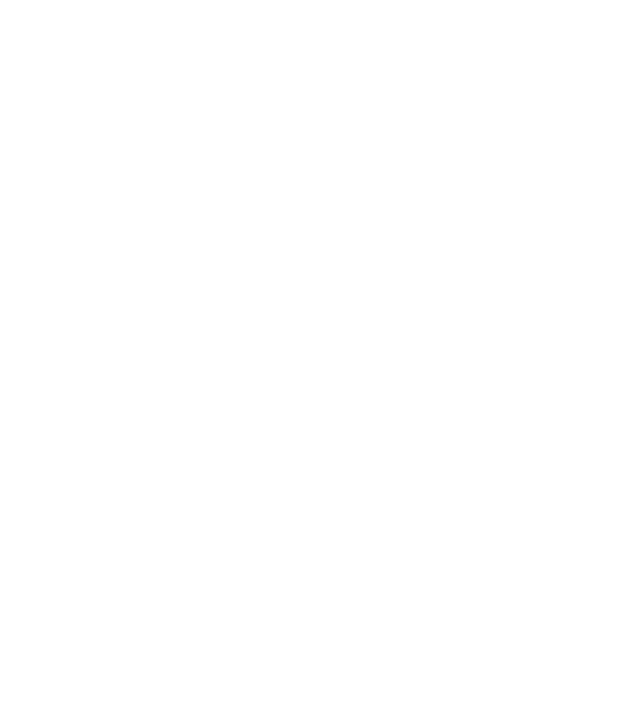
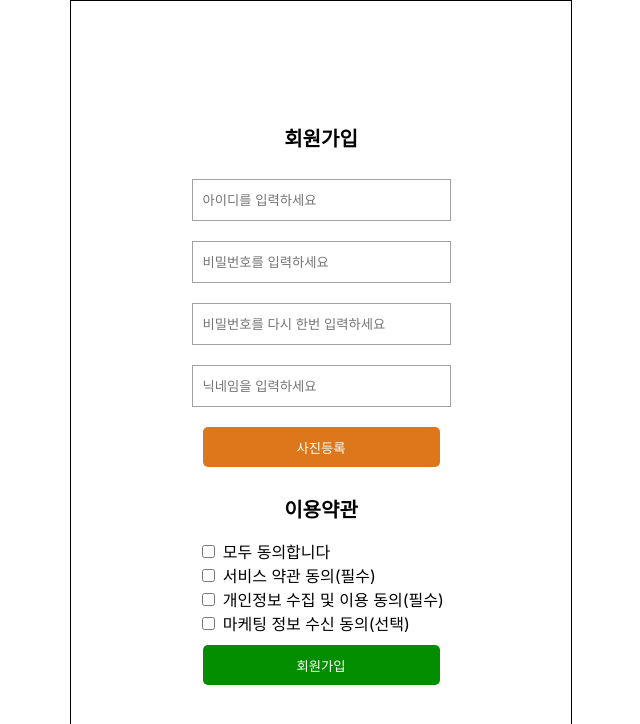
Before and after one commit to hyerriimm/Final_Project, a React (Create React App) app: page /signup in a window 1280 px wide. Shown: the top 724 px of the page, without its empty margins (319-959 px from the left). Built offline with nearby package versions, Linux system fonts and the light colour scheme.

Commit message:
회원가입 뷰작업

```diff
--- a/src/pages/signup/SignupPg.jsx
+++ b/src/pages/signup/SignupPg.jsx
@@ -1,9 +1,10 @@
 import React from 'react';
+import Signup from './component/Signup';
 
 const SignupPg = () => {
     return (
         <div>
-
+            <Signup />
         </div>
     );
 }
--- /dev/null
+++ b/src/pages/signup/component/Signup.jsx
@@ -0,0 +1,92 @@
+import React from 'react'
+import styled from "styled-components"
+import { useNavigate } from "react-router-dom";
+
+const Signup = () => {
+  const navigate = useNavigate();
+  return (
+    <LoginLayout>
+        <StTitle>회원가입</StTitle>
+
+        <>
+            <Input
+            placeholder='아이디를 입력하세요'></Input>
+            <Input
+            placeholder='비밀번호를 입력하세요'
+            type='password'></Input>
+            <Input
+            placeholder='비밀번호를 다시 한번 입력하세요'
+            type='password'></Input>
+            <Input
+            placeholder='닉네임을 입력하세요'></Input>
+            <Button style={{backgroundColor:'#DC781B'}}
+                    onClick={() => {navigate();}}n>사진등록</Button>
+        </>
+
+        <>
+         <StTitle>이용약관</StTitle>
+         <AgreeBox>
+            <input type="checkbox"/> 모두 동의합니다
+                <br/>
+            <input type="checkbox"/> 서비스 약관 동의(필수)
+                <br/>
+            <input type="checkbox"/> 개인정보 수집 및 이용 동의(필수)
+                <br/>
+            <input type="checkbox"/> 마케팅 정보 수신 동의(선택)
+         </AgreeBox>
+        </>
+
+            <Button style={{backgroundColor:'#038E00'}}
+                    onClick={() => {navigate();}}>회원가입</Button>
+    </LoginLayout>
+  )
+}
+
+export default Signup
+
+const LoginLayout = styled.div`
+    background-color: white;
+    width:500px;
+    height: 100vh;
+    margin: 0 auto;
+    display: flex;
+    flex-direction: column;
+    justify-content: center;
+    align-items: center;
+    border: 1px solid black;
+`
+
+const StTitle = styled.h2`
+    font-size: 20px;
+    font-weight: bold;
+    color: black;
+`
+
+const Input = styled.input`
+  height: 40px;
+  width: 237px;
+  padding: 0 10px;
+  margin: 10px 0 10px 0;
+  border: 1px solid #a1a1a1;
+  outline: none;
+  :hover {
+    filter: brightness(95%);}
+`
+
+const Button = styled.button`
+  height: 40px;
+  width: 237px;
+  padding: 0 10px;
+  margin: 10px 0 10px 0;
+  border: transparent;
+  border-radius: 5px;
+  outline: none;
+  color:white;
+  cursor: pointer;
+  :hover {
+    filter: brightness(95%);}
+`
+
+const AgreeBox = styled.div`
+    flex-direction: row;
+`
```
Also changed, not shown: package.json (+5 -5 lines), 1 other file (tests, documents, lock files or other folders).
